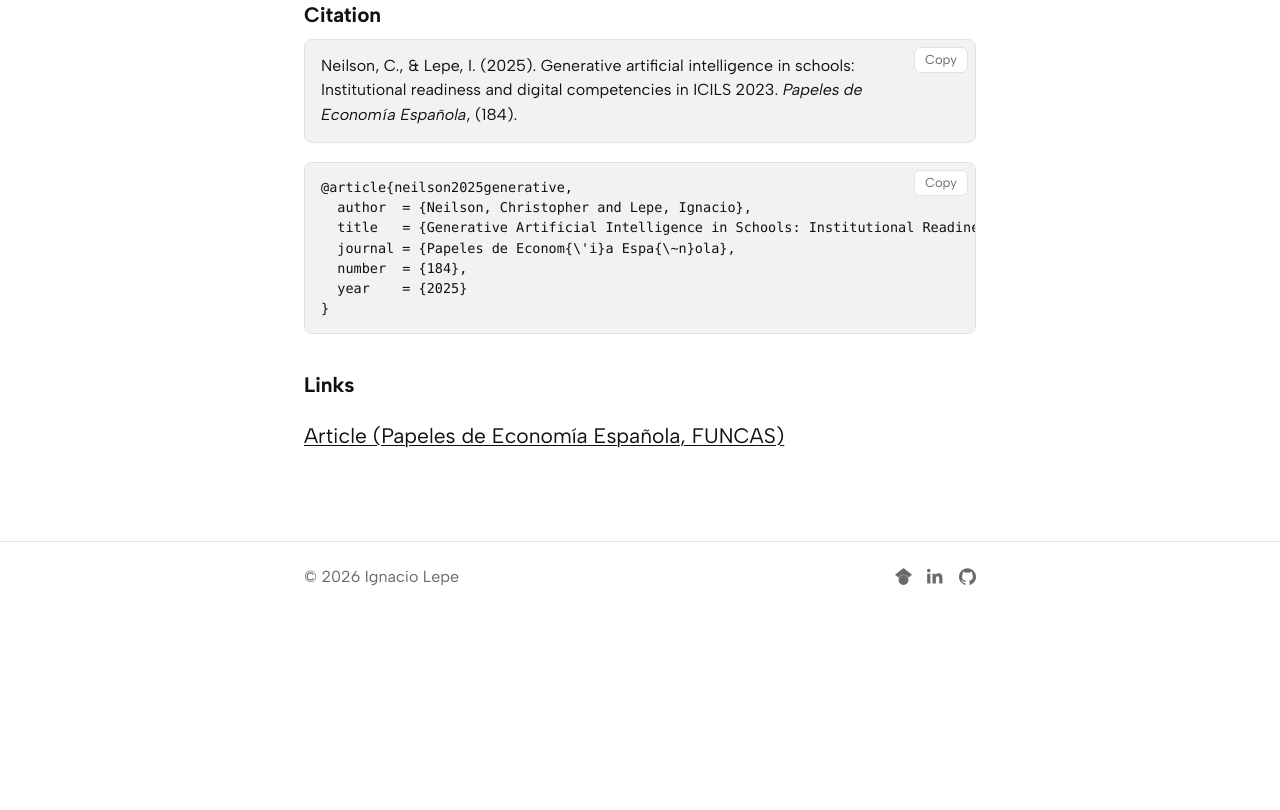
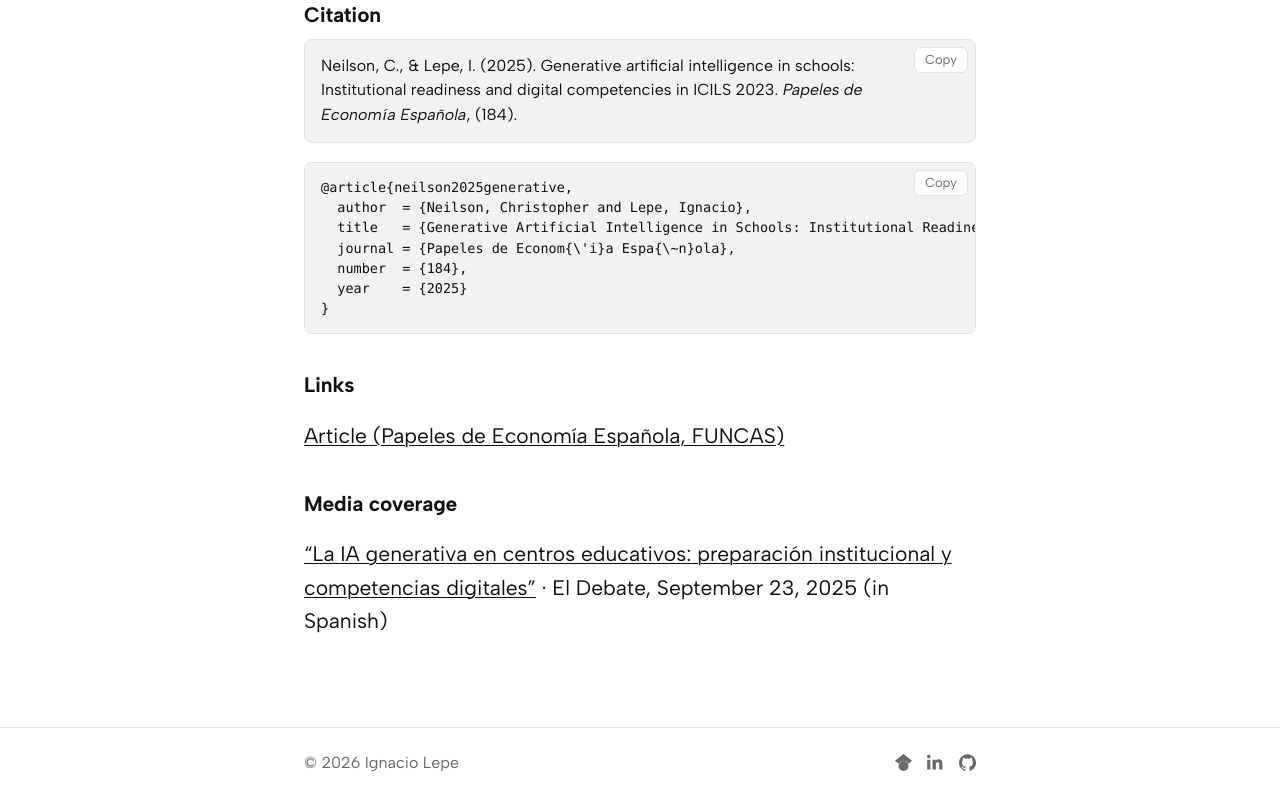
Before and after one commit to IgnacioLepe/lepe.cl, a plain HTML site: page papers/inteligencia-artificial.html in a window 1280 px wide. Shown: the part 1644-2454 px from the top of the page. Before the commit the page ends 2278 px from the top, so only its background shows below. Drawn offline with Linux system fonts and the light colour scheme.

Commit message:
papers: add El Debate media coverage to GenAI in schools page
Co-Authored-By: Claude Opus 5.5 <noreply@anthropic.com>

```diff
--- a/papers/inteligencia-artificial.html
+++ b/papers/inteligencia-artificial.html
@@ -58,6 +58,9 @@
 
       <h2 class="label">Links</h2>
       <p><a href="https://www.funcas.es/articulos/la-inteligencia-artificial-generativa-en-centros-educativos-preparacion-institucional-y-competencias-digitales-en-icils-2023/" target="_blank" rel="noopener">Article (Papeles de Economía Española, FUNCAS)</a></p>
+
+      <h2 class="label">Media coverage</h2>
+      <p><a href="https://www.eldebate.com/educacion/20250923/ia-generativa-centros-educativos-preparacion-institucional-competencias-digitales_336817.html" target="_blank" rel="noopener">&ldquo;La IA generativa en centros educativos: preparaci&oacute;n institucional y competencias digitales&rdquo;</a> &middot; El Debate, September 23, 2025 (in Spanish)</p>
     </div>
   </main>
 
```
